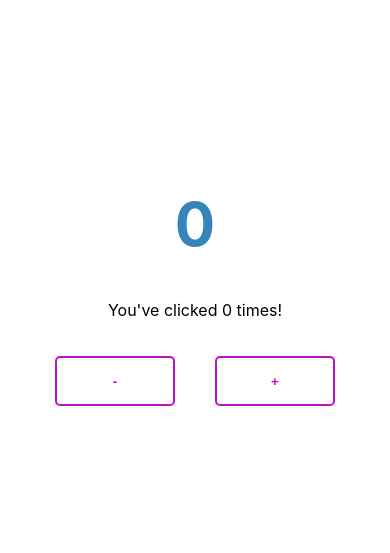
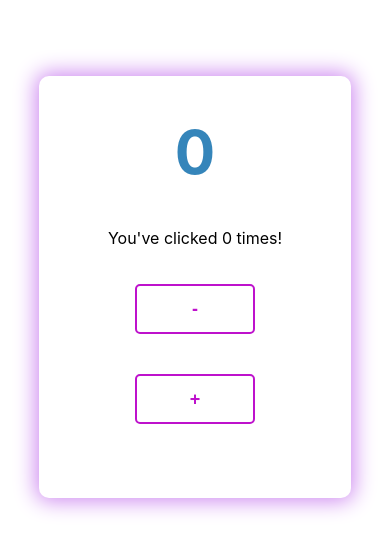
Before and after one commit to cayleatopolski/counter, a React (Create React App) app: page / in a window 390 px wide. Shown: the part 135-688 px from the top of the page. Built offline with nearby package versions, Linux system fonts and the light colour scheme.

Commit message:
Refactored some html structure. Shifted to mobile first with media query. Added drop shadow.

```diff
--- a/src/App.css
+++ b/src/App.css
@@ -1,7 +1,4 @@
 .App {
-  display: flex;
-  flex-direction: column;
-  justify-content: center;
-  text-align: center;
   height: 100vh;
+  width: 100vw;
 }
--- a/src/components/button/button.module.css
+++ b/src/components/button/button.module.css
@@ -8,16 +8,18 @@
   font-weight: 700;
   color: #be11cc;
   transition: all 0.3s ease;
+  font-size: 18px;
+}
+
+.btn:focus {
+  outline: none;
+  transform: scale(1.1);
+  background-color: rgba(249, 231, 250, 0.5);
 }
 
 .btn:hover {
   border-color: #11ccbe;
   color: #11ccbe;
+  background-color: rgba(17, 204, 190, 0.5);
   cursor: pointer;
 }
-
-.btn:focus {
-  outline: none;
-  transform: scale(1.08);
-  background-color: rgba(249, 231, 250, 0.5);
-}
--- a/src/components/counter/Counter.js
+++ b/src/components/counter/Counter.js
@@ -25,7 +25,7 @@ const Counter = () => {
   };
 
   return (
-    <div>
+    <div className={styles.counterWrapper}>
       <div>
         <h1 className={styles.counter} style={{ color: color }}>
           {count}
--- a/src/components/counter/counter.module.css
+++ b/src/components/counter/counter.module.css
@@ -1,3 +1,25 @@
+.counterWrapper {
+  display: flex;
+  flex-direction: column;
+  text-align: center;
+  width: 80vw;
+  height: 50vh;
+  position: absolute;
+  top: 50%;
+  left: 50%;
+  transform: translate(-50%, -50%);
+  -webkit-box-shadow: 0px 0px 21px 3px rgba(205, 135, 240, 1);
+  -moz-box-shadow: 0px 0px 21px 3px rgba(205, 135, 240, 1);
+  box-shadow: 0px 0px 21px 3px rgba(205, 135, 240, 1);
+  border-radius: 10px;
+}
+
 .counter {
   font-size: 60px;
 }
+
+@media only screen and (min-width: 768px) {
+  .counterWrapper {
+    width: 30vw;
+  }
+}
```
